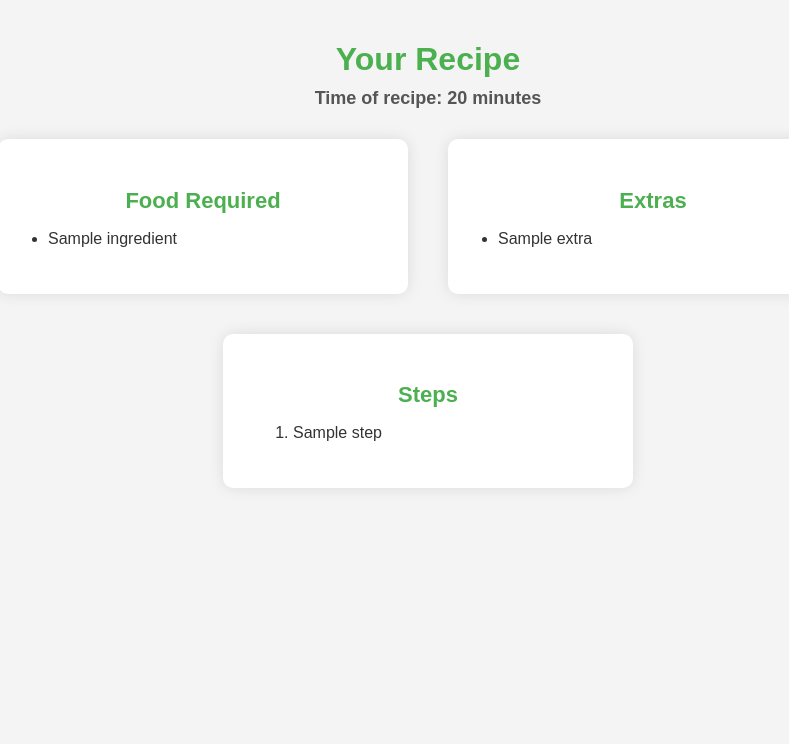
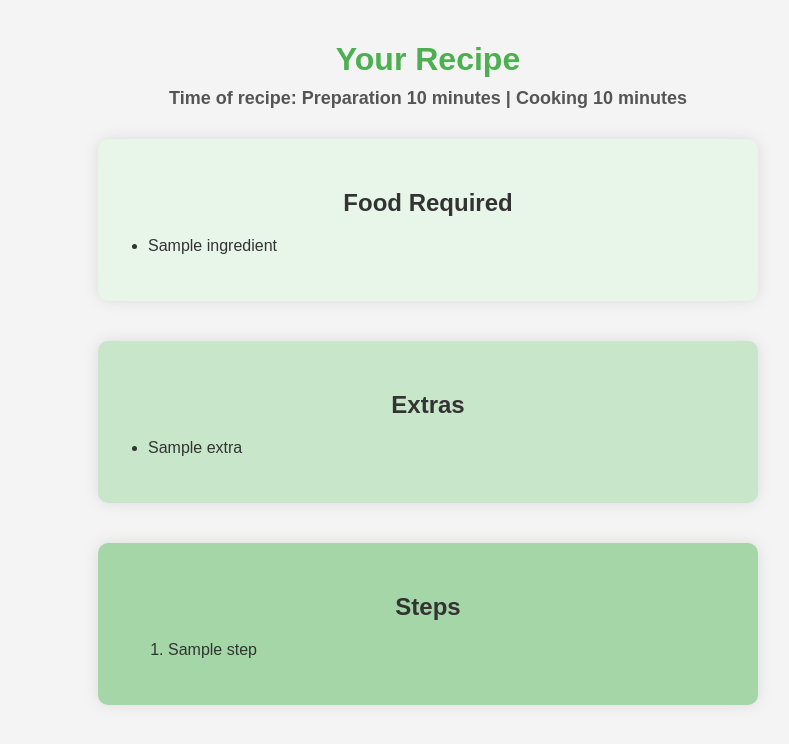
Before and after one commit to biostella/no-food-behaind, a Flask app: template templates/results.html in a window 1280 px wide. Shown: the top 744 px of the page, without its empty margins (212-1001 px from the left). Run offline with Flask 3, Linux system fonts and the light colour scheme; the template is opened without the code that fills it: most values are stand-ins (such as "Sample title", 1, 10 or a date in 2020).

Commit message:
update results box colours

```diff
--- a/helper.py
+++ b/helper.py
@@ -88,7 +88,7 @@
         assistant_message = choices[0].get("message", {}).get("content", "")
         assistant_message = assistant_message.replace("`", "").replace("json", "")
         assistant_message = json.loads(assistant_message)
-        print(assistant_message)
+
         return {"recipes": assistant_message}
     except (KeyError, TypeError, json.JSONDecodeError):
         return {
--- a/templates/results.html
+++ b/templates/results.html
@@ -36,12 +36,38 @@
             flex-wrap: wrap;
         }
 
-        .box {
-            background-color: #fff;
+        /* Box 1: Food Required */
+        .box-1 {
+            background-color: #e8f5e9;
+            /* Light green */
             padding: 30px;
             border-radius: 10px;
             box-shadow: 0 0 15px rgba(0, 0, 0, 0.1);
-            width: 350px;
+            width: 600px;
+            max-width: 100%;
+            text-align: center;
+        }
+
+        /* Box 2: Extras */
+        .box-2 {
+            background-color: #c8e6c9;
+            /* A bit darker green */
+            padding: 30px;
+            border-radius: 10px;
+            box-shadow: 0 0 15px rgba(0, 0, 0, 0.1);
+            width: 600px;
+            max-width: 100%;
+            text-align: center;
+        }
+
+        /* Box 3: Steps */
+        .box-3 {
+            background-color: #a5d6a7;
+            /* Even darker green */
+            padding: 30px;
+            border-radius: 10px;
+            box-shadow: 0 0 15px rgba(0, 0, 0, 0.1);
+            width: 600px;
             max-width: 100%;
             text-align: center;
         }
@@ -79,12 +105,12 @@
 
     <!-- Display the total time -->
     <div class="time-info">
-        Time of recipe: {{ recipes["Duration"][0] + recipes["Duration"][1] }} minutes
+        Time of recipe: Preparation {{ recipes["Duration"][0] }} minutes | Cooking {{ recipes["Duration"][1] }} minutes
     </div>
 
     <div class="container">
         <!-- Box 1: Food Required -->
-        <div class="box">
+        <div class="box-1">
             <h2>Food Required</h2>
             <ul>
                 {% for ingredient in recipes["Ingredients"] %}
@@ -94,7 +120,7 @@
         </div>
 
         <!-- Box 2: Extras -->
-        <div class="box">
+        <div class="box-2">
             <h2>Extras</h2>
             <ul>
                 {% for extra in recipes["Extra"] %}
@@ -104,7 +130,7 @@
         </div>
 
         <!-- Box 3: Steps -->
-        <div class="box">
+        <div class="box-3">
             <h2>Steps</h2>
             <ol class="steps">
                 {% for step in recipes["Steps"] %}
```
